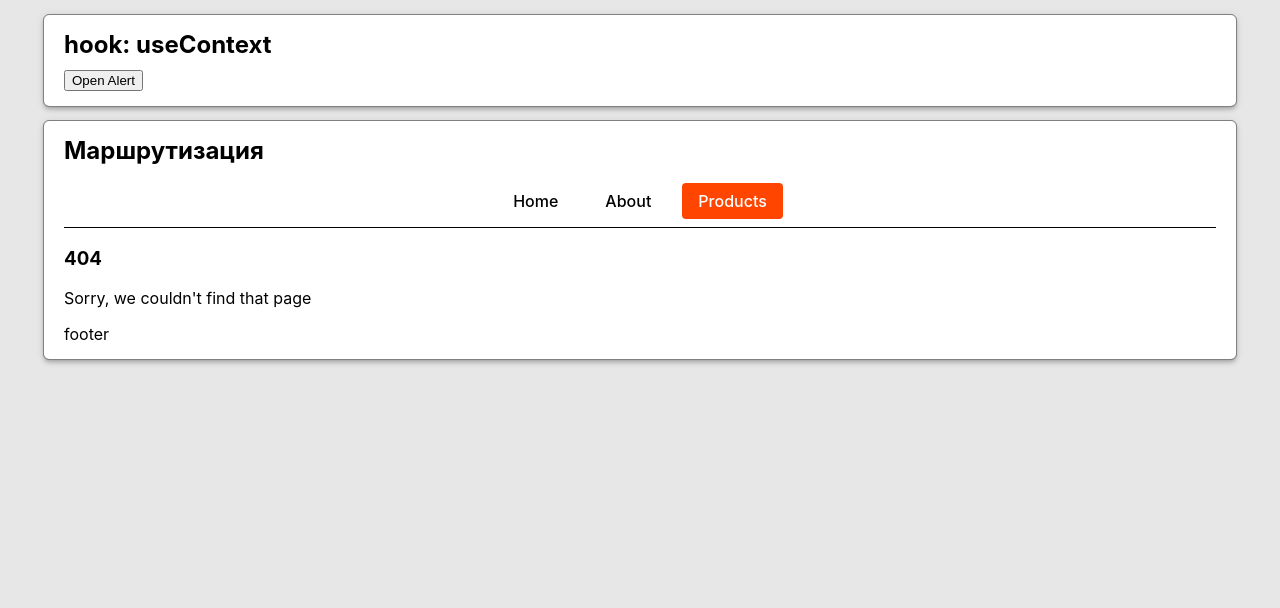
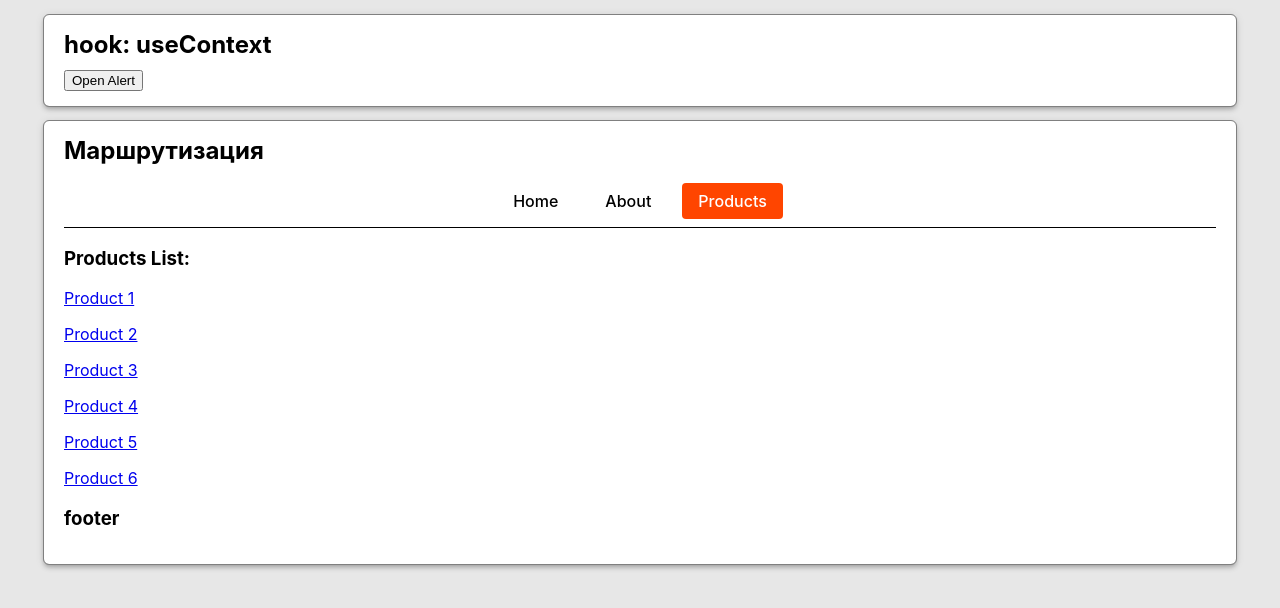
Before and after one commit to K-Basket/react, a React (Create React App) app: page /react/products in a window 1280 px wide. Before the commit this address had no page. Shown: the top 608 px of the page. Built offline with nearby package versions, Linux system fonts and the light colour scheme; the HTML template or start-up script is replaced by a standard one.

Commit message:
upDate Routes

```diff
--- a/src/components/Router/RouterApp.jsx
+++ b/src/components/Router/RouterApp.jsx
@@ -1,12 +1,13 @@
 import { Route, Routes } from 'react-router-dom';
 import Home from './pages/Home';
 // import Collections from './pages/Collections';
-import CollectionElement from './pages/CollectionElement';
+import Products from './pages/Products';
 import Layout from './componentsRouter/Layout/Layout';
 import { Gallery } from './componentsRouter/Gallery';
 import { SubBreeds } from './componentsRouter/SubBreeds';
 import { NotFound } from './pages/NotFound';
 import About from './pages/About';
+import ProductDetails from './pages/ProductDetails';
 
 export function RouterApp() {
   return (
@@ -15,7 +16,8 @@ export function RouterApp() {
         <Route path="/" element={<Layout />}>
           <Route index element={<Home />} />
           <Route path="about" element={<About />} />
-          <Route path="dogs/:dogId" element={<CollectionElement />}>
+          <Route path="products" element={<Products />} />
+          <Route path="products/:productsId" element={<ProductDetails />}>
             <Route path="subbreeds" element={<SubBreeds />} />
             <Route path="gallery" element={<Gallery />} />
           </Route>
--- a/src/components/Router/componentsRouter/Layout/Layout.jsx
+++ b/src/components/Router/componentsRouter/Layout/Layout.jsx
@@ -7,8 +7,8 @@ const Layout = () => {
       <Header>
         <nav>
           <StyledNavLink to="/">Home</StyledNavLink>
-          <StyledNavLink to="about">About</StyledNavLink>
-          <StyledNavLink to="products">Products</StyledNavLink>
+          <StyledNavLink to="/about">About</StyledNavLink>
+          <StyledNavLink to="/products">Products</StyledNavLink>
         </nav>
       </Header>
 
@@ -16,7 +16,9 @@ const Layout = () => {
         <Outlet />
       </main>
 
-      <footer>footer</footer>
+      <footer>
+        <h3>footer</h3>
+      </footer>
     </>
   );
 };
--- /dev/null
+++ b/src/components/Router/componentsRouter/ProductsList.jsx
@@ -0,0 +1,16 @@
+import { Link } from 'react-router-dom';
+
+const ProductsList = ({ products }) => {
+  return (
+    <>
+      <h3>Products List:</h3>
+      {products.map(product => (
+        <Link key={product.id} to={`${product.id}`}>
+          <p>{product.name}</p>
+        </Link>
+      ))}
+    </>
+  );
+};
+
+export default ProductsList;
--- a/src/components/Router/pages/CollectionElement.jsx
+++ /dev/null
@@ -1,28 +0,0 @@
-import { Link, Outlet, useParams } from 'react-router-dom';
-
-const CollectionElement = () => {
-  // Возвращает объект со всеми динамическими параметрами которые есть в текущем URL
-  const { dogId } = useParams();
-  console.log('params :>> ', dogId);
-
-  // useEffect(() => {
-  //   // HTTP запрос по Id реализуется здесь
-  // }, [])
-
-  return (
-    <>
-      <h2>Collection Element: {dogId}</h2>
-      <ul>
-        <li>
-          <Link to="subbreeds">Subbreeds</Link>
-        </li>
-        <li>
-          <Link to="gallery">Gallery</Link>
-        </li>
-      </ul>
-      <Outlet />
-    </>
-  );
-};
-
-export default CollectionElement;
--- /dev/null
+++ b/src/components/Router/pages/ProductDetails.jsx
@@ -0,0 +1,9 @@
+import { useParams } from 'react-router-dom';
+
+const ProductDetails = () => {
+  const result = useParams();
+
+  return <h3>Product details {result.productsId}</h3>;
+};
+
+export default ProductDetails;
--- /dev/null
+++ b/src/components/Router/pages/Products.jsx
@@ -0,0 +1,39 @@
+import ProductsList from '../componentsRouter/ProductsList';
+
+const Products = () => {
+  // // Возвращает объект со всеми динамическими параметрами которые есть в текущем URL
+  // const { productId } = useParams();
+  // console.log('params :>> ', productId);
+
+  // useEffect(() => {
+  //   // HTTP запрос по Id реализуется здесь
+  // }, [])
+
+  const products = [
+    { id: '1', name: 'Product 1' },
+    { id: '2', name: 'Product 2' },
+    { id: '3', name: 'Product 3' },
+    { id: '4', name: 'Product 4' },
+    { id: '5', name: 'Product 5' },
+    { id: '6', name: 'Product 6' },
+  ];
+
+  return <ProductsList products={products} />;
+
+  // return (
+  //   <>
+  //     <h3>Products page: {productId}</h3>
+  //     <ul>
+  //       <li>
+  //         <Link to="subbreeds">Subbreeds</Link>
+  //       </li>
+  //       <li>
+  //         <Link to="gallery">Gallery</Link>
+  //       </li>
+  //     </ul>
+  //     <Outlet />
+  //   </>
+  // );
+};
+
+export default Products;
```
